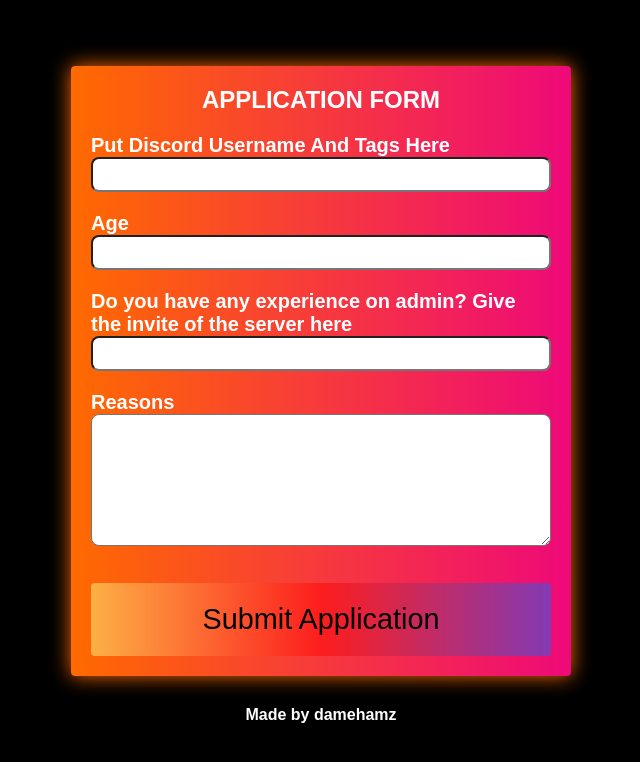
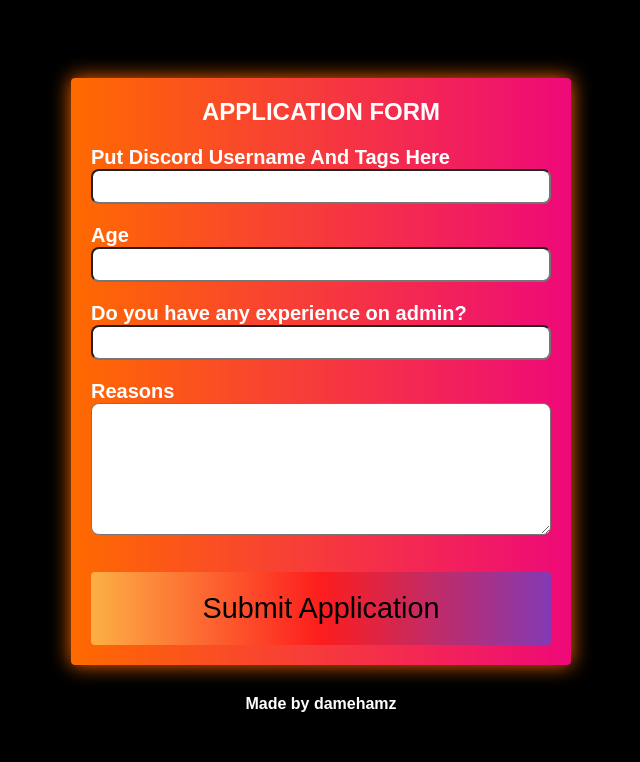
Before and after one commit to StormzsDev/apptest, a plain HTML site: page index.html in a window 1280 px wide. Shown: the whole page, without its empty margins (319-959 px from the left). Drawn offline with Linux system fonts and the light colour scheme.

Commit message:
Update index.html

```diff
--- a/index.html
+++ b/index.html
@@ -21,7 +21,7 @@
             </div>
 
             <div class="formgroup">
-                <label for="experience">Do you have any experience on admin? Give the invite of the server here</label>
+                <label for="experience">Do you have any experience on admin?</label>
                 <input type="text" id="experience" name="adminexperience">
             </div>
 
```
